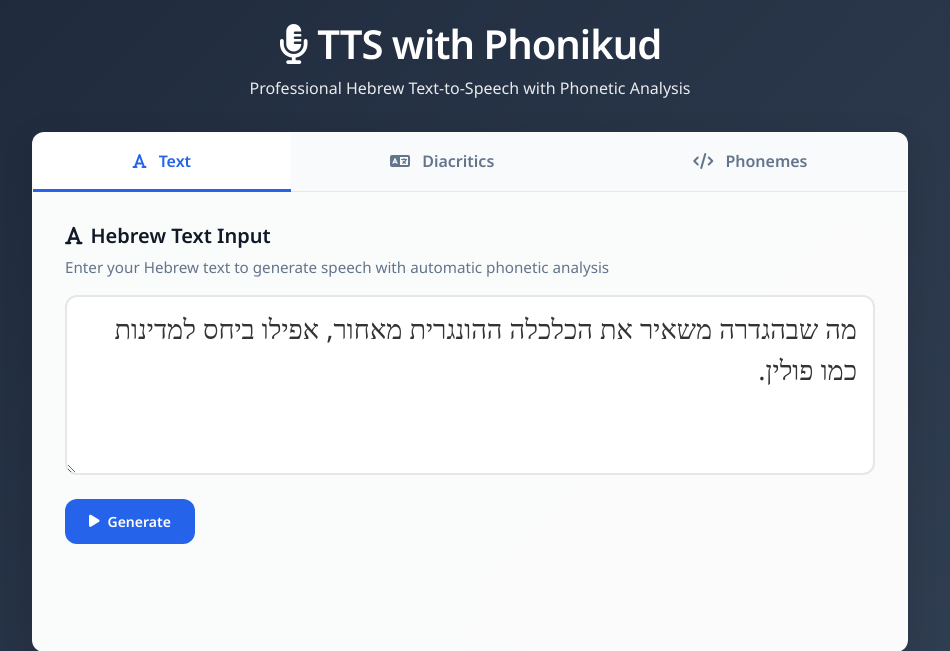
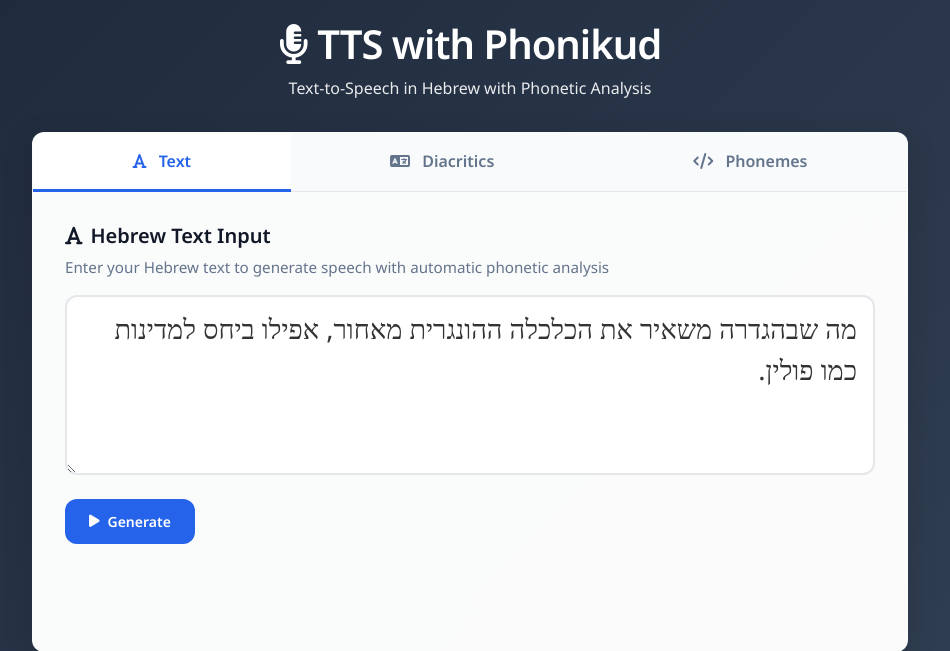
Before and after one commit to thewh1teagle/phonikud-tts, a Flask app: page / in a window 1280 px wide. Shown: the top 651 px of the page, without its empty margins (170-1120 px from the left). Run offline with Flask 3, Linux system fonts and the light colour scheme.

Commit message:
Update header subtitle for clarity in TTS description

```diff
--- a/examples/space_v1/templates/index.html
+++ b/examples/space_v1/templates/index.html
@@ -25,7 +25,7 @@
       <div class="header">
         <h2><i class="fas fa-microphone-alt"></i> TTS with Phonikud</h2>
         <p class="header-subtitle">
-          Professional Hebrew Text-to-Speech with Phonetic Analysis
+          Text-to-Speech in Hebrew with Phonetic Analysis
         </p>
       </div>
 
```
